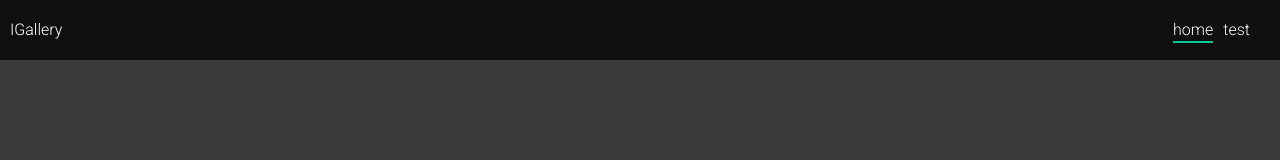
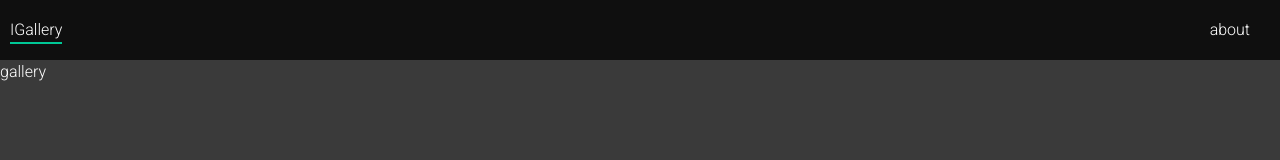
Before and after one commit to Persepha/image-gallery-frontend, a React (Create React App) app: page / in a window 1280 px wide. Shown: the top 160 px of the page. Built offline with nearby package versions, Linux system fonts and the light colour scheme.

Commit message:
Add react-router-dom and setup router structure

```diff
--- a/package.json
+++ b/package.json
@@ -17,6 +17,7 @@
     "react": "^18.2.0",
     "react-dom": "^18.2.0",
     "react-redux": "^8.0.4",
+    "react-router-dom": "^6.4.3",
     "react-scripts": "5.0.1",
     "typescript": "^4.8.4",
     "web-vitals": "^2.1.4"
--- a/src/App.tsx
+++ b/src/App.tsx
@@ -1,12 +1,17 @@
 import React from "react";
 import "./App.css";
-import { Navbar } from "./components";
+import { Route, Routes } from "react-router-dom";
+import { Root } from "./routes";
 
 function App() {
   return (
-    <div className="App">
-      <Navbar />
-    </div>
+    <Routes>
+      <Route path="/" element={<Root />}>
+        <Route path="" element={<div>gallery</div>} />
+        <Route path="about" element={<div>about</div>} />
+        <Route path="*" element={<div>not found</div>} />
+      </Route>
+    </Routes>
   );
 }
 
--- a/src/components/Navbar/Navbar.module.css
+++ b/src/components/Navbar/Navbar.module.css
@@ -19,6 +19,13 @@
     margin: 1rem;
 }
 
+/* navlink */
+.navlinkText {
+    text-decoration: none;
+    color: var(--color-alt);
+}
+
+
 /* hover-animation */
 .hoverAnimation {
     position: relative;
@@ -29,7 +36,7 @@
     width: 100%;
     transform: scaleX(0);
     height: 2px;
-    bottom: -1px;
+    bottom: -5px;
     left: 0;
     background-color: var(--accent-color);
     transform-origin: bottom right;
--- /dev/null
+++ b/src/components/Navbar/NavbarLink.tsx
@@ -0,0 +1,26 @@
+import { FC, ReactNode } from "react";
+
+import { NavLink } from "react-router-dom";
+import classnames from "classnames";
+
+import styles from "./Navbar.module.css";
+
+interface NavbarLinkProps {
+  toRoute: string;
+  children: ReactNode;
+}
+
+export const NavbarLink: FC<NavbarLinkProps> = ({ toRoute, children }) => {
+  return (
+    <NavLink
+      to={toRoute}
+      className={({ isActive }) =>
+        isActive
+          ? classnames(styles.hoverAnimation, styles.navlinkText, styles.active)
+          : classnames(styles.hoverAnimation, styles.navlinkText)
+      }
+    >
+      {children}
+    </NavLink>
+  );
+};
--- a/src/components/Navbar/index.tsx
+++ b/src/components/Navbar/index.tsx
@@ -3,6 +3,7 @@ import { FC, useState } from "react";
 import classnames from "classnames";
 
 import styles from "./Navbar.module.css";
+import { NavbarLink } from "./NavbarLink";
 
 export const Navbar: FC = () => {
   const [navVisibility, setNavVisibility] = useState<boolean>(false);
@@ -13,8 +14,8 @@ export const Navbar: FC = () => {
 
   return (
     <header className={classnames(styles.primaryHeader, styles.row)}>
-      <div className={classnames(styles.logo, styles.hoverAnimation)}>
-        IGallery
+      <div className={styles.logo}>
+        <NavbarLink toRoute="/">IGallery</NavbarLink>
       </div>
       <div
         className={classnames(styles.burger, {
@@ -33,10 +34,9 @@ export const Navbar: FC = () => {
           data-visible={navVisibility}
           className={classnames(styles.primaryNavigation, styles.row)}
         >
-          <li className={classnames(styles.hoverAnimation, styles.active)}>
-            home
+          <li>
+            <NavbarLink toRoute="about">about</NavbarLink>
           </li>
-          <li className={styles.hoverAnimation}>test</li>
         </ul>
       </nav>
     </header>
--- a/src/index.tsx
+++ b/src/index.tsx
@@ -3,12 +3,15 @@ import { createRoot } from "react-dom/client";
 import { Provider } from "react-redux";
 import { store } from "./app/store";
 import App from "./App";
+import { BrowserRouter } from "react-router-dom";
 
 const container = document.getElementById("root")!;
 const root = createRoot(container);
 
 root.render(
-  <Provider store={store}>
-    <App />
-  </Provider>
+  <BrowserRouter>
+    <Provider store={store}>
+      <App />
+    </Provider>
+  </BrowserRouter>
 );
--- /dev/null
+++ b/src/routes/Root.tsx
@@ -0,0 +1,14 @@
+import React, { FC } from "react";
+import { Navbar } from "../components";
+import { Outlet } from "react-router-dom";
+
+export const Root: FC = () => {
+  return (
+    <div className="App">
+      <Navbar />
+      <div className="content">
+        <Outlet />
+      </div>
+    </div>
+  );
+};
--- /dev/null
+++ b/src/routes/index.ts
@@ -0,0 +1 @@
+export { Root } from "./Root";
```
Also changed, not shown: 1 other file (tests, documents, lock files or other folders).
